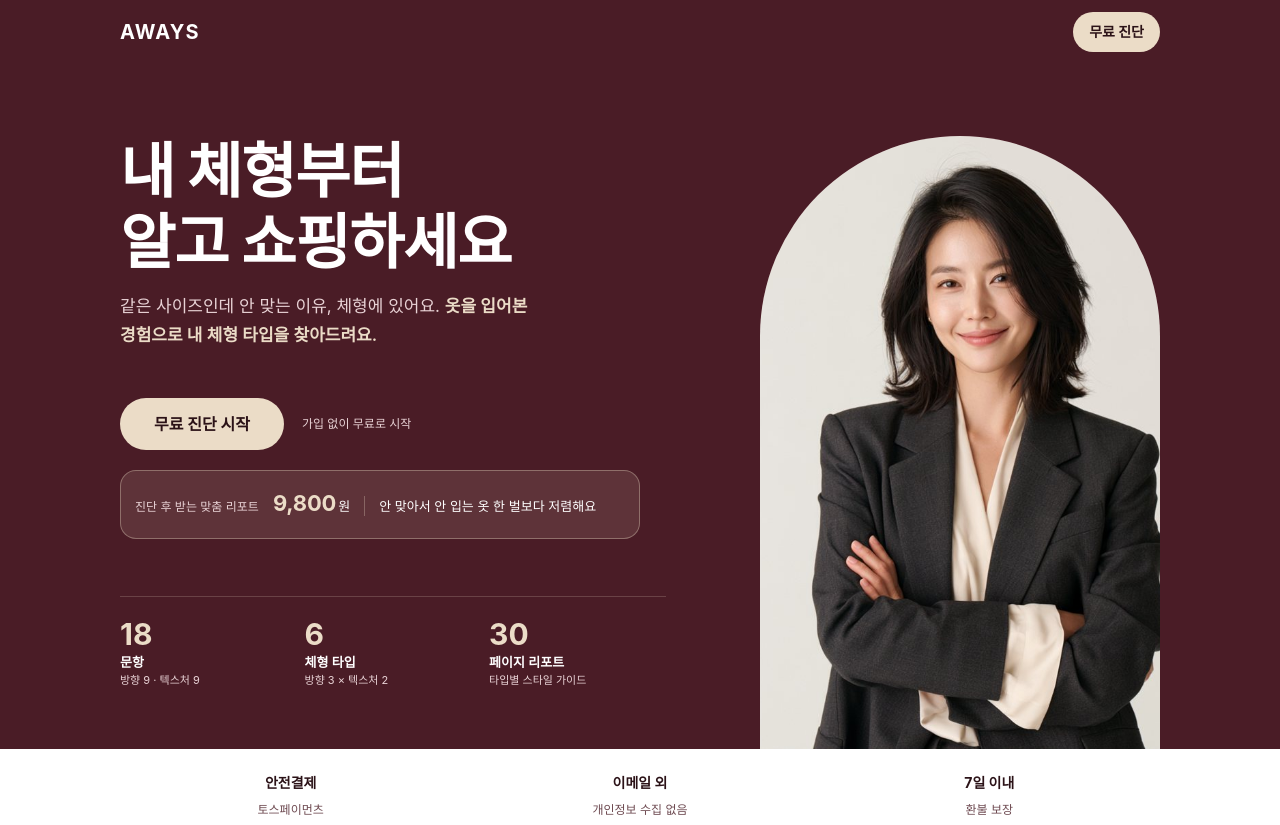
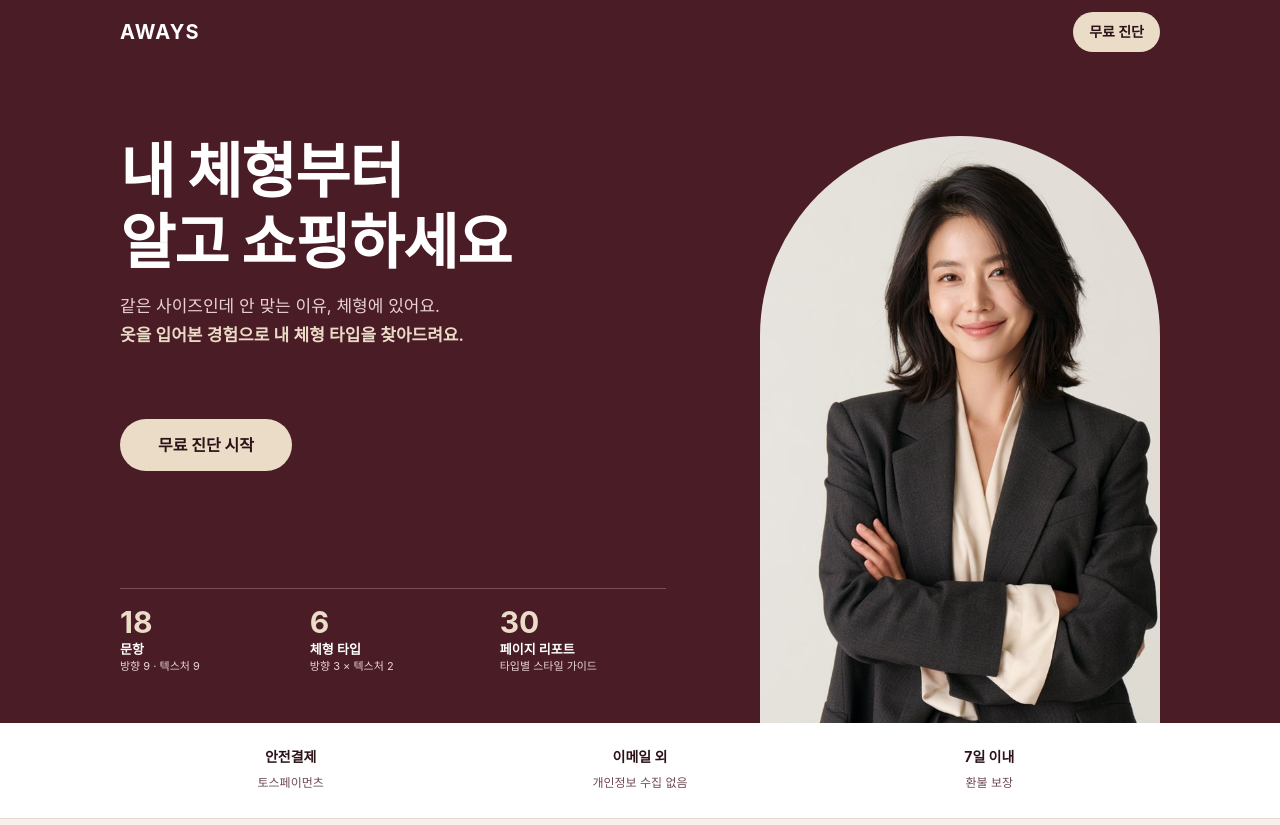
Before and after one commit to sujinsang1212-del/aways-backend, a website: page public/index.html in a window 1280 px wide. Shown: the top 825 px of the page. Drawn offline with Linux system fonts and the light colour scheme; a web font is replaced by a local one.

Commit message:
Update index.html

```diff
--- a/public/index.html
+++ b/public/index.html
@@ -49,37 +49,28 @@ img{max-width:100%;display:block}
 
 /* 히어로 */
 .hero{background:var(--wine);color:#fff;overflow:hidden}
-.hero-grid{display:grid;grid-template-columns:minmax(0,1fr) minmax(0,1fr);grid-template-areas:"head head" "action photo" "facts facts";column-gap:14px;padding-top:36px;padding-bottom:0}
+.hero-grid{display:grid;grid-template-columns:minmax(0,0.9fr) minmax(0,1.1fr);grid-template-areas:"head head" "action action" "facts photo";column-gap:18px;padding-top:36px}
 .hero-head{grid-area:head}
 .hero h1{font-size:clamp(38px,8.6vw,60px);line-height:1.18;font-weight:700;letter-spacing:-0.02em;margin:0 0 14px}
-.hero-sub{color:var(--blush);font-size:15px;line-height:1.75;max-width:460px}
+.hero-sub{color:var(--blush);font-size:15px;line-height:1.75;max-width:480px}
 .hero-sub strong{color:var(--sand);font-weight:600}
-.hero-action{grid-area:action;align-self:start;margin-top:26px;display:flex;flex-direction:column;align-items:stretch;gap:8px}
-.hero-action .btn{width:100%;padding:0 12px}
-.hero-action small{color:var(--blush);font-size:12px;text-align:center}
-.hero-price{margin-top:12px;background:rgba(235,220,199,0.12);border:1px solid rgba(235,220,199,0.35);border-radius:16px;padding:14px 14px 15px;display:flex;flex-direction:column;gap:2px}
-.hero-price-label{font-size:12px;color:var(--blush)}
-.hero-price-num{font-size:13px;color:#fff}
-.hero-price-num b{font-size:22px;font-weight:700;letter-spacing:-0.01em;color:var(--sand);margin-right:2px}
-.hero-price-note{font-size:13px;line-height:1.55;color:#fff;margin-top:4px;padding-top:8px;border-top:1px solid rgba(235,220,199,0.25)}
-.hero-photo{grid-area:photo;align-self:end;margin-top:22px;margin-right:-20px;aspect-ratio:3/4.6;border-radius:999px 999px 0 0;overflow:hidden;background:var(--wine-2)}
+.hero-action{grid-area:action;margin-top:24px}
+.hero-action .btn{width:100%;max-width:360px}
+.hero-photo{grid-area:photo;align-self:end;margin-top:28px;margin-right:-20px;aspect-ratio:3/4.4;border-radius:999px 999px 0 0;overflow:hidden;background:var(--wine-2)}
 .hero-photo img{width:100%;height:100%;object-fit:cover;object-position:center top}
-.hero-facts{grid-area:facts;list-style:none;display:grid;grid-template-columns:repeat(3,minmax(0,1fr));gap:8px;margin:0 -20px;padding:18px 20px 22px;background:rgba(0,0,0,0.14);border-top:1px solid rgba(235,220,199,0.2)}
-.hero-facts li{display:flex;flex-direction:column;gap:4px}
-.hero-facts b{font-size:26px;line-height:1;color:var(--sand);font-weight:700}
+.hero-facts{grid-area:facts;align-self:end;list-style:none;display:grid;margin:28px 0 30px;border-top:1px solid rgba(235,220,199,0.28)}
+.hero-facts li{display:flex;flex-direction:column;gap:3px;padding:14px 0;border-bottom:1px solid rgba(235,220,199,0.28)}
+.hero-facts b{font-size:28px;line-height:1;color:var(--sand);font-weight:700}
 .hero-facts span{font-size:13px;font-weight:600;color:#fff;line-height:1.4}
-.hero-facts em{display:block;font-style:normal;font-weight:400;font-size:11px;color:var(--blush);margin-top:2px}
+.hero-facts em{display:block;font-style:normal;font-weight:400;font-size:11px;color:var(--blush);margin-top:1px}
 @media(min-width:900px){
   .hero-grid{grid-template-columns:minmax(0,1.1fr) minmax(0,0.9fr);grid-template-areas:"head photo" "action photo" "facts photo";column-gap:48px;padding-top:72px}
   .hero-sub{font-size:17px}
-  .hero-action{flex-direction:row;flex-wrap:wrap;align-items:center;gap:14px 18px;margin-top:30px}
-  .hero-action .btn{width:auto;padding:0 34px}
-  .hero-action small{text-align:left}
-  .hero-price{flex-basis:100%;flex-direction:row;align-items:baseline;gap:14px;max-width:520px;margin-top:6px}
-  .hero-price-note{margin:0;padding:0 0 0 14px;border-top:none;border-left:1px solid rgba(235,220,199,0.3)}
-  .hero-price-note br{display:none}
+  .hero-action{margin-top:32px}
+  .hero-action .btn{width:auto;padding:0 38px}
   .hero-photo{margin:0;max-width:400px;justify-self:end;width:100%}
-  .hero-facts{margin:40px 0 0;padding:22px 0 44px;background:none;max-width:560px}
+  .hero-facts{grid-template-columns:repeat(3,minmax(0,1fr));gap:24px;max-width:560px;margin:44px 0 48px;border-top:1px solid rgba(235,220,199,0.28)}
+  .hero-facts li{border-bottom:none;padding:18px 0 0}
   .hero-facts b{font-size:30px}
 }
 
@@ -97,8 +88,6 @@ img{max-width:100%;display:block}
 .type{border-radius:18px;color:#fff;padding:16px;min-height:120px;display:flex;flex-direction:column;justify-content:space-between}
 .type span{font-size:12px;opacity:0.88;line-height:1.5}
 .type b{font-size:18px;font-weight:700}
-
-.types-bridge{margin-top:18px;font-size:15px;color:var(--wine);font-weight:600;line-height:1.6}
 
 /* 분석 원리 */
 .axes{display:grid;grid-template-columns:repeat(2,minmax(0,1fr));gap:10px;margin-top:28px}
@@ -119,11 +108,14 @@ img{max-width:100%;display:block}
 /* 결과 카드 · 옷장 메이트 */
 
 
+.types-sec{padding-bottom:28px}
+.mate-sec{padding-top:28px}
+
 /* 옷장 메이트 */
 .mate-top{display:grid;gap:36px;align-items:center}
 @media(min-width:900px){.mate-top{grid-template-columns:1fr 1fr;gap:56px}}
 .mate-perks{list-style:none;display:grid;gap:10px;margin-top:22px}
-.mate-perks li{background:#fff;border-radius:14px;padding:14px 16px;display:grid;gap:2px}
+.mate-perks li{background:var(--paper);border-radius:14px;padding:14px 16px;display:grid;gap:2px}
 .mate-perks b{font-size:15px;color:var(--wine)}
 .mate-perks span{font-size:14px;color:var(--body);line-height:1.6}
 .mate-visual{position:relative;height:430px;max-width:360px;width:100%;margin:0 auto}
@@ -255,16 +247,10 @@ gtag('config', 'G-SKT4ZNNWVB');
   <div class="wrap hero-grid">
     <div class="hero-head">
       <h1>내 체형부터<br>알고 쇼핑하세요</h1>
-      <p class="hero-sub">같은 사이즈인데 안 맞는 이유, 체형에 있어요. <strong>옷을 입어본 경험으로 내 체형 타입을 찾아드려요.</strong></p>
+      <p class="hero-sub">같은 사이즈인데 안 맞는 이유, 체형에 있어요.<br><strong>옷을 입어본 경험으로 내 체형 타입을 찾아드려요.</strong></p>
     </div>
     <div class="hero-action">
       <a href="/test?start=1" id="heroCta" class="btn btn-sand">무료 진단 시작</a>
-      <small>가입 없이 무료로 시작</small>
-      <div class="hero-price">
-        <span class="hero-price-label">진단 후 받는 맞춤 리포트</span>
-        <span class="hero-price-num"><b>9,800</b>원</span>
-        <span class="hero-price-note">안 맞아서 안 입는 옷 <br>한 벌보다 저렴해요</span>
-      </div>
     </div>
     <div class="hero-photo"><img src="/images/model.jpg" alt="AWAYS 브랜드 모델" width="900" height="900"></div>
     <ul class="hero-facts">
@@ -309,7 +295,7 @@ gtag('config', 'G-SKT4ZNNWVB');
 </section>
 
 
-<section class="sec">
+<section class="sec types-sec">
   <div class="wrap">
     <h2 class="h2">나는 6가지 체형 중<br>어떤 타입일까?</h2>
     <p class="lead">체형 방향과 텍스처를 조합해 6가지 타입으로 나눠요. 타입마다 어울리는 옷의 공식이 달라요.</p>
@@ -321,12 +307,10 @@ gtag('config', 'G-SKT4ZNNWVB');
       <div class="type" style="background:var(--t-hn)"><span>오버핏이 멋이 되는 사람</span><b>하드 내추럴</b></div>
       <div class="type" style="background:var(--t-sn)"><span>린넨이 제일 잘 어울리는 사람</span><b>소프트 내추럴</b></div>
     </div>
-    <p class="types-bridge">친구와 같은 색 카드가 나온다면, 그 친구가 바로 내 옷장 메이트예요.</p>
-
   </div>
 </section>
 
-<section class="sec sec-paper mate-sec" id="mate">
+<section class="sec mate-sec" id="mate">
   <div class="wrap">
     <div class="mate-top">
       <div class="mate-copy">
@@ -386,7 +370,7 @@ gtag('config', 'G-SKT4ZNNWVB');
   </div>
 </section>
 
-<section class="sec" id="report">
+<section class="sec sec-paper" id="report">
   <div class="wrap">
     <h2 class="h2">진단 후 받는<br>약 30페이지 스타일 가이드</h2>
     <p class="lead">내 타입에 맞춘 PDF 리포트예요. 결제 후 이메일로 바로 받아요.</p>
@@ -414,7 +398,7 @@ gtag('config', 'G-SKT4ZNNWVB');
 </section>
 
 
-<section class="sec sec-paper" id="faq">
+<section class="sec" id="faq">
   <div class="wrap" style="max-width:720px">
     <h2 class="h2" style="margin-bottom:12px">자주 묻는 질문</h2>
     <div class="faq-item" onclick="toggleFaq(this)"><div class="faq-q"><span>리포트는 어떻게 받나요?</span><span class="faq-toggle" aria-hidden="true">+</span></div><div class="faq-a">결제 완료 후 입력하신 이메일로 PDF 다운로드 링크가 즉시 발송됩니다. 다운로드 링크는 30일간 유효해요. 안 보이면 스팸함을 확인해주세요.</div></div>
```
